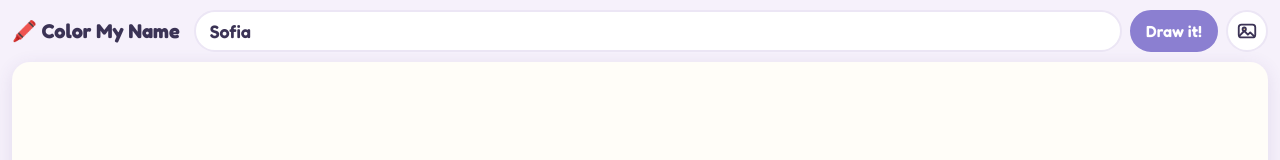
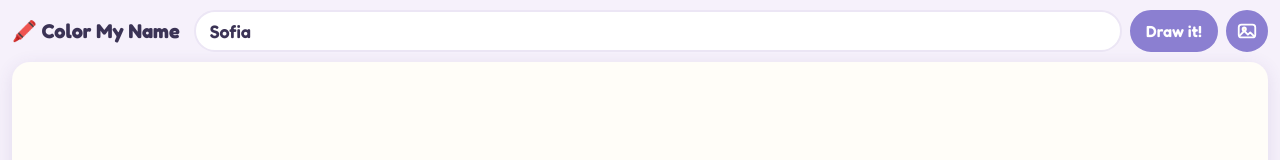
Before and after one commit to thewarpaint/apps, a plain HTML site: page coloring/index.html in a window 1280 px wide. Shown: the top 160 px of the page. Drawn offline with Linux system fonts and the light colour scheme.

Commit message:
Coloring book: make the photo button a primary button like "Draw it!"
Co-Authored-By: Claude Opus 5.5 <noreply@anthropic.com>
Claude-Session: https://claude.ai/code/session_01EAoc3MEUmkyDxMduoU2Ex1

```diff
--- a/coloring/index.html
+++ b/coloring/index.html
@@ -242,7 +242,7 @@
   <form id="nameForm" autocomplete="off">
     <input id="nameInput" type="text" maxlength="20" placeholder="Type your name" value="Sofia" aria-label="Your name">
     <button class="primary" type="submit">Draw it!</button>
-    <button class="icon" type="button" id="photoBtn" aria-label="Color a picture" title="Color a picture">
+    <button class="icon primary" type="button" id="photoBtn" aria-label="Color a picture" title="Color a picture">
       <svg viewBox="0 0 24 24" fill="none" stroke="currentColor" stroke-width="2" stroke-linecap="round" stroke-linejoin="round"><rect x="3" y="5" width="18" height="14" rx="3"/><circle cx="9" cy="10" r="1.8" fill="#ffe5a0"/><path d="M4 17l5-5 4 4 2.5-2.5L20 18"/></svg>
     </button>
     <input type="file" id="photoInput" accept="image/*" hidden>
```
